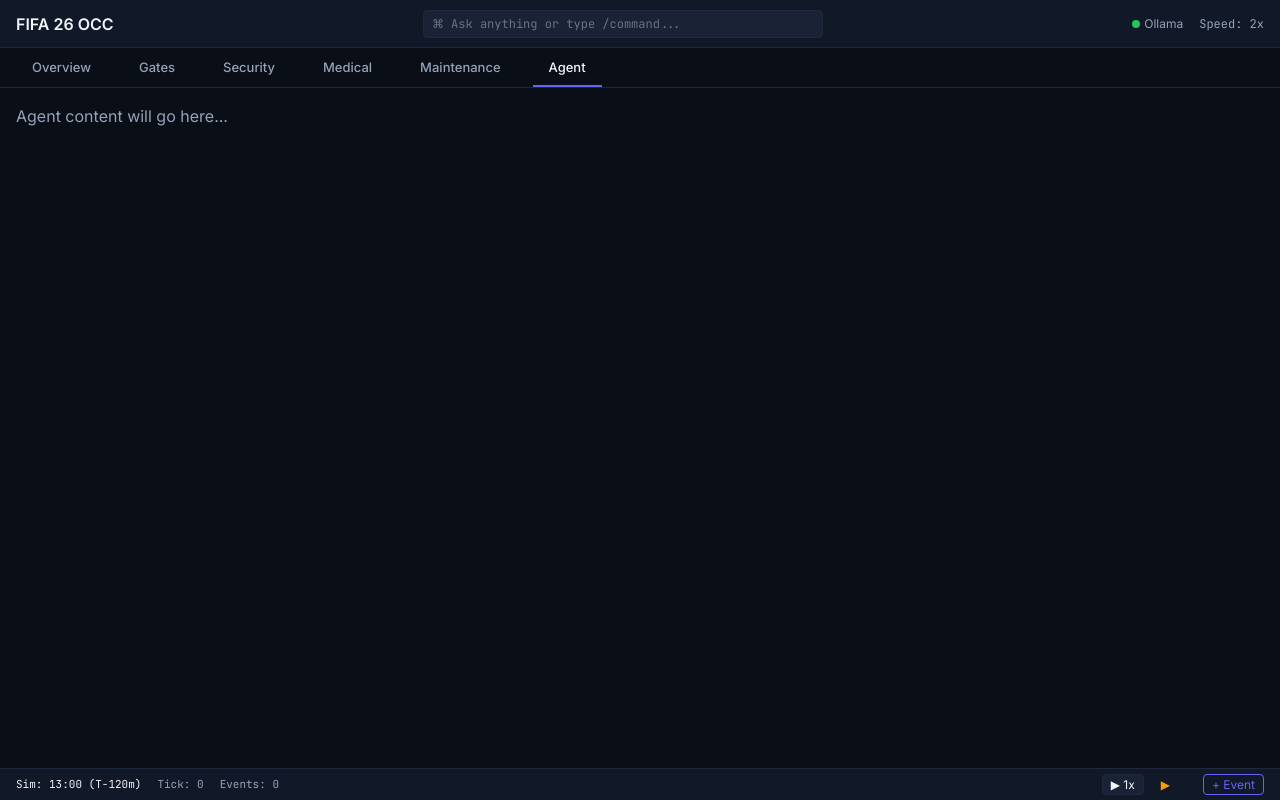
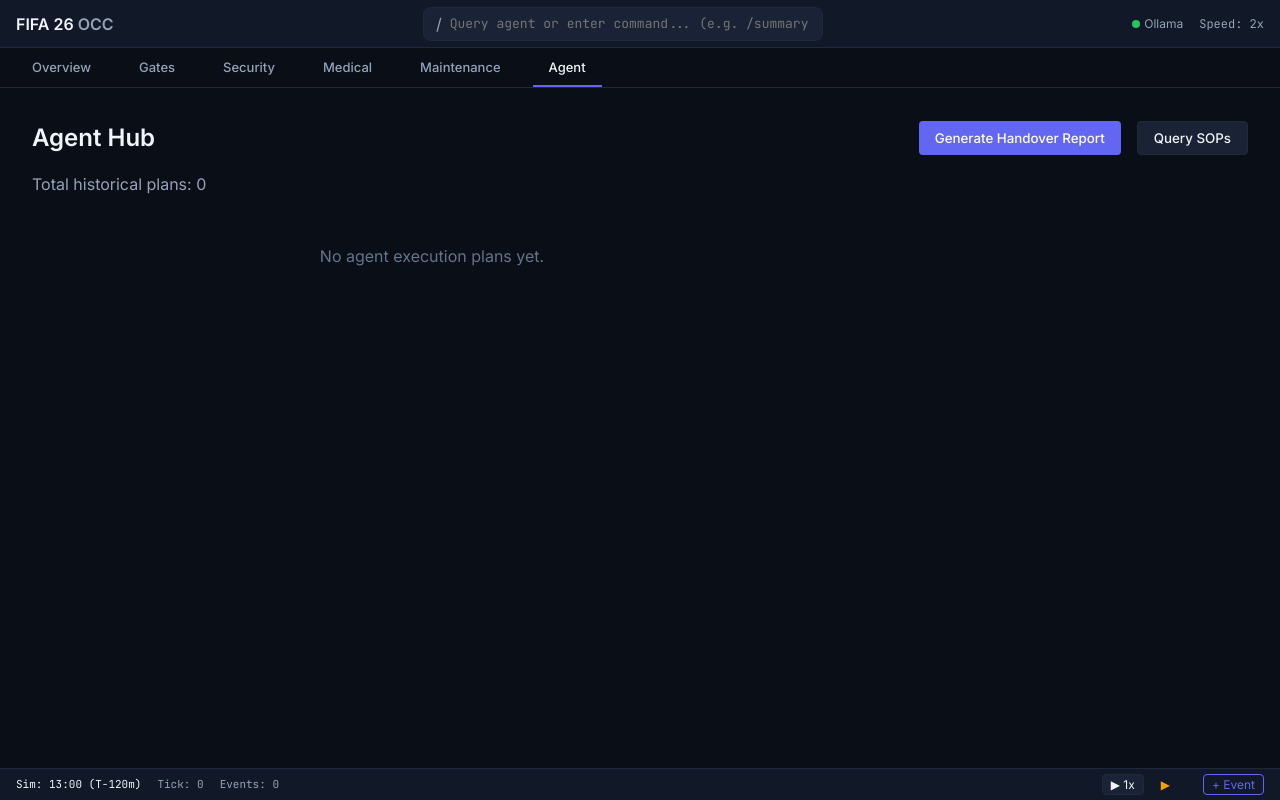
Before and after one commit to aadhyanthk/FIFA-26-Operations-Control-Center, a React (Vite) app: page / in a window 1280 px wide. Both pictures are taken after a click on the element "Agent". Built offline with nearby package versions, Linux system fonts and the light colour scheme.

Commit message:
feat: add AI agent UI with command bar and execution plan panel

```diff
--- a/src/App.tsx
+++ b/src/App.tsx
@@ -7,6 +7,8 @@
 import { SecurityTab } from './components/tabs/SecurityTab';
 import { MedicalTab } from './components/tabs/MedicalTab';
 import { MaintenanceTab } from './components/tabs/MaintenanceTab';
+import { AgentTab } from './components/tabs/AgentTab';
+import { AIPanel } from './components/layout/AIPanel';
 import { useStadiumStore } from './store/stadiumStore';
 import { useUIStore } from './store/uiStore';
 import { SimulationEngine } from './simulation/SimulationEngine';
@@ -72,21 +74,11 @@
           {activeTab === 'Security' && <SecurityTab />}
           {activeTab === 'Medical' && <MedicalTab />}
           {activeTab === 'Maintenance' && <MaintenanceTab />}
-          {activeTab === 'Agent' && (
-            <div style={{ color: 'var(--text-secondary)' }}>
-              Agent content will go here...
-            </div>
-          )}
+          {activeTab === 'Agent' && <AgentTab />}
         </div>
 
-        {/* AI Panel Placeholder */}
-        <div style={{
-          width: '350px',
-          borderLeft: '1px solid var(--border)',
-          backgroundColor: 'var(--bg-secondary)',
-          display: 'none' // Hidden for now
-        }}>
-        </div>
+        {/* AI Panel */}
+        <AIPanel />
       </div>
 
       <StatusBar />
--- /dev/null
+++ b/src/components/agent/AgentHistory.tsx
@@ -0,0 +1,21 @@
+import React from 'react';
+import { useAgentStore } from '../../store/agentStore';
+import { ExecutionPlan } from './ExecutionPlan';
+
+export const AgentHistory: React.FC = () => {
+  const plans = useAgentStore(state => state.plans);
+
+  return (
+    <div style={{ display: 'flex', flexDirection: 'column', gap: 'var(--space-md)' }}>
+      {plans.length === 0 ? (
+        <div style={{ color: 'var(--text-muted)', textAlign: 'center', marginTop: 'var(--space-xl)' }}>
+          No agent execution plans yet.
+        </div>
+      ) : (
+        plans.map(plan => (
+          <ExecutionPlan key={plan.id} plan={plan} />
+        ))
+      )}
+    </div>
+  );
+};
--- /dev/null
+++ b/src/components/agent/CommandBar.tsx
@@ -0,0 +1,46 @@
+import React, { useState } from 'react';
+import { useUIStore } from '../../store/uiStore';
+
+export const CommandBar: React.FC = () => {
+  const [query, setQuery] = useState('');
+  const { isAIPanelOpen, setAIPanelOpen } = useUIStore();
+
+  const handleKeyDown = (e: React.KeyboardEvent<HTMLInputElement>) => {
+    if (e.key === 'Enter' && query.trim()) {
+      if (!isAIPanelOpen) setAIPanelOpen(true);
+      // In a real app, this would dispatch the query to the agent
+      console.log('Dispatching query to Agent:', query);
+      setQuery('');
+    }
+  };
+
+  return (
+    <div style={{
+      display: 'flex',
+      alignItems: 'center',
+      backgroundColor: 'var(--bg-tertiary)',
+      borderRadius: 'var(--radius-md)',
+      padding: '4px 12px',
+      border: '1px solid var(--border)',
+      width: '400px'
+    }}>
+      <span style={{ color: 'var(--text-secondary)', marginRight: '8px' }}>/</span>
+      <input
+        type="text"
+        value={query}
+        onChange={(e) => setQuery(e.target.value)}
+        onKeyDown={handleKeyDown}
+        placeholder="Query agent or enter command... (e.g. /summary)"
+        style={{
+          background: 'none',
+          border: 'none',
+          color: 'var(--text-primary)',
+          fontSize: '13px',
+          width: '100%',
+          outline: 'none',
+          fontFamily: 'JetBrains Mono, monospace'
+        }}
+      />
+    </div>
+  );
+};
--- /dev/null
+++ b/src/components/agent/ExecutionPlan.tsx
@@ -0,0 +1,90 @@
+import React from 'react';
+import type { ExecutionPlan as IExecutionPlan } from '../../store/agentStore';
+import { PlanAction } from './PlanAction';
+import { Agent } from '../../agent/Agent';
+
+interface ExecutionPlanProps {
+  plan: IExecutionPlan;
+}
+
+export const ExecutionPlan: React.FC<ExecutionPlanProps> = ({ plan }) => {
+  const handleApprove = async () => {
+    const agent = new Agent();
+    await agent.execute(plan);
+  };
+
+  return (
+    <div style={{
+      backgroundColor: 'var(--bg-secondary)',
+      border: `1px solid var(--${plan.severity}-border)`,
+      borderRadius: 'var(--radius-md)',
+      padding: 'var(--space-md)',
+      display: 'flex',
+      flexDirection: 'column',
+      gap: 'var(--space-md)'
+    }}>
+      <div style={{ display: 'flex', justifyContent: 'space-between', alignItems: 'flex-start' }}>
+        <div>
+          <div style={{ fontSize: '14px', fontWeight: 600, color: 'var(--text-primary)' }}>
+            {plan.title}
+          </div>
+          <div style={{ fontSize: '12px', color: `var(--${plan.severity})`, marginTop: '4px' }}>
+            Severity: {plan.severity.toUpperCase()}
+          </div>
+        </div>
+        <div style={{
+          padding: '4px 8px',
+          backgroundColor: 'var(--bg-tertiary)',
+          borderRadius: 'var(--radius-sm)',
+          fontSize: '11px',
+          color: 'var(--text-secondary)',
+          textTransform: 'uppercase'
+        }}>
+          {plan.status.replace('_', ' ')}
+        </div>
+      </div>
+
+      <div style={{ fontSize: '13px', color: 'var(--text-secondary)' }}>
+        <strong>Reasoning:</strong> {plan.reasoning}
+      </div>
+
+      <div style={{ display: 'flex', flexDirection: 'column', gap: 'var(--space-sm)' }}>
+        {plan.actions.map(action => (
+          <PlanAction key={action.id} action={action} />
+        ))}
+      </div>
+
+      {plan.status === 'pending_approval' && (
+        <div style={{ display: 'flex', gap: 'var(--space-sm)', marginTop: 'var(--space-sm)' }}>
+          <button
+            onClick={handleApprove}
+            style={{
+              flex: 1,
+              padding: '8px',
+              backgroundColor: 'var(--ok)',
+              color: '#fff',
+              border: 'none',
+              borderRadius: 'var(--radius-sm)',
+              cursor: 'pointer',
+              fontWeight: 500
+            }}
+          >
+            Approve & Execute
+          </button>
+          <button style={{
+            flex: 1,
+            padding: '8px',
+            backgroundColor: 'transparent',
+            color: 'var(--text-primary)',
+            border: '1px solid var(--border)',
+            borderRadius: 'var(--radius-sm)',
+            cursor: 'pointer',
+            fontWeight: 500
+          }}>
+            Reject
+          </button>
+        </div>
+      )}
+    </div>
+  );
+};
--- /dev/null
+++ b/src/components/agent/PlanAction.tsx
@@ -0,0 +1,44 @@
+import React from 'react';
+
+interface PlanActionProps {
+  action: {
+    id: string;
+    tool: string;
+    params: Record<string, any>;
+    status: 'pending' | 'executing' | 'done' | 'failed';
+  };
+}
+
+export const PlanAction: React.FC<PlanActionProps> = ({ action }) => {
+  return (
+    <div style={{
+      display: 'flex',
+      alignItems: 'center',
+      gap: 'var(--space-sm)',
+      padding: '8px',
+      backgroundColor: 'var(--bg-tertiary)',
+      borderRadius: 'var(--radius-sm)',
+      border: '1px solid var(--border)'
+    }}>
+      <div style={{
+        width: '12px',
+        height: '12px',
+        borderRadius: '50%',
+        backgroundColor: action.status === 'done' ? 'var(--ok)' :
+                        action.status === 'failed' ? 'var(--critical)' :
+                        action.status === 'executing' ? 'var(--warning)' : 'var(--text-muted)'
+      }} />
+      <div style={{ flex: 1 }}>
+        <div style={{ fontSize: '13px', color: 'var(--text-primary)', fontWeight: 500 }}>
+          {action.tool}
+        </div>
+        <div className="mono" style={{ fontSize: '11px', color: 'var(--text-secondary)' }}>
+          {JSON.stringify(action.params)}
+        </div>
+      </div>
+      <div style={{ fontSize: '12px', color: 'var(--text-muted)', textTransform: 'uppercase' }}>
+        {action.status}
+      </div>
+    </div>
+  );
+};
--- /dev/null
+++ b/src/components/layout/AIPanel.tsx
@@ -0,0 +1,49 @@
+import React from 'react';
+import { useUIStore } from '../../store/uiStore';
+import { AgentHistory } from '../agent/AgentHistory';
+
+export const AIPanel: React.FC = () => {
+  const { isAIPanelOpen, setAIPanelOpen } = useUIStore();
+
+  if (!isAIPanelOpen) return null;
+
+  return (
+    <div style={{
+      width: '350px',
+      height: '100%',
+      backgroundColor: 'var(--bg-secondary)',
+      borderLeft: '1px solid var(--border)',
+      display: 'flex',
+      flexDirection: 'column',
+      animation: 'panelSlideIn 0.3s ease-out'
+    }}>
+      <div style={{
+        padding: 'var(--space-md)',
+        borderBottom: '1px solid var(--border)',
+        display: 'flex',
+        justifyContent: 'space-between',
+        alignItems: 'center'
+      }}>
+        <div style={{ fontWeight: 600, color: 'var(--text-primary)' }}>
+          AI Agent Activity
+        </div>
+        <button
+          onClick={() => setAIPanelOpen(false)}
+          style={{
+            background: 'none',
+            border: 'none',
+            color: 'var(--text-secondary)',
+            cursor: 'pointer',
+            fontSize: '16px'
+          }}
+        >
+          ×
+        </button>
+      </div>
+
+      <div style={{ flex: 1, overflowY: 'auto', padding: 'var(--space-md)' }}>
+        <AgentHistory />
+      </div>
+    </div>
+  );
+};
--- a/src/components/layout/TopBar.tsx
+++ b/src/components/layout/TopBar.tsx
@@ -1,4 +1,5 @@
 import React from 'react';
+import { CommandBar } from '../agent/CommandBar';
 
 export const TopBar: React.FC = () => {
   return (
@@ -16,23 +17,10 @@
       right: 0,
       zIndex: 100
     }}>
-      <div style={{ display: 'flex', alignItems: 'center', gap: 'var(--space-sm)' }}>
-        <div style={{ fontWeight: 600, color: 'var(--text-primary)' }}>FIFA 26 OCC</div>
+      <div style={{ fontWeight: 600, color: 'var(--text-primary)', fontSize: '16px' }}>
+        FIFA 26 <span style={{ color: 'var(--text-secondary)' }}>OCC</span>
       </div>
-
-      <div style={{
-        width: '400px',
-        height: '28px',
-        backgroundColor: 'var(--bg-tertiary)',
-        border: '1px solid var(--border)',
-        borderRadius: 'var(--radius-sm)',
-        display: 'flex',
-        alignItems: 'center',
-        padding: '0 var(--space-sm)',
-        color: 'var(--text-muted)'
-      }}>
-        <span className="mono" style={{ fontSize: '12px' }}>⌘ Ask anything or type /command...</span>
-      </div>
+      <CommandBar />
 
       <div style={{ display: 'flex', alignItems: 'center', gap: 'var(--space-md)' }}>
         <div style={{ display: 'flex', alignItems: 'center', gap: '4px', fontSize: '12px', color: 'var(--text-secondary)' }}>
--- /dev/null
+++ b/src/components/tabs/AgentTab.tsx
@@ -0,0 +1,49 @@
+import React from 'react';
+import { AgentHistory } from '../agent/AgentHistory';
+import { useAgentStore } from '../../store/agentStore';
+
+export const AgentTab: React.FC = () => {
+  const plans = useAgentStore(state => state.plans);
+
+  return (
+    <div style={{ padding: 'var(--space-md)' }}>
+      <div style={{ display: 'flex', justifyContent: 'space-between', alignItems: 'center', marginBottom: 'var(--space-md)' }}>
+        <h2 style={{ color: 'var(--text-primary)', margin: 0 }}>Agent Hub</h2>
+        <div style={{
+          display: 'flex',
+          gap: 'var(--space-md)'
+        }}>
+          <button style={{
+            backgroundColor: 'var(--accent)',
+            color: 'white',
+            border: 'none',
+            padding: '8px 16px',
+            borderRadius: 'var(--radius-sm)',
+            cursor: 'pointer',
+            fontWeight: 500
+          }}>
+            Generate Handover Report
+          </button>
+          <button style={{
+            backgroundColor: 'var(--bg-tertiary)',
+            color: 'var(--text-primary)',
+            border: '1px solid var(--border)',
+            padding: '8px 16px',
+            borderRadius: 'var(--radius-sm)',
+            cursor: 'pointer',
+            fontWeight: 500
+          }}>
+            Query SOPs
+          </button>
+        </div>
+      </div>
+
+      <div style={{ maxWidth: '800px' }}>
+        <div style={{ marginBottom: 'var(--space-md)', color: 'var(--text-secondary)' }}>
+          Total historical plans: {plans.length}
+        </div>
+        <AgentHistory />
+      </div>
+    </div>
+  );
+};
```
